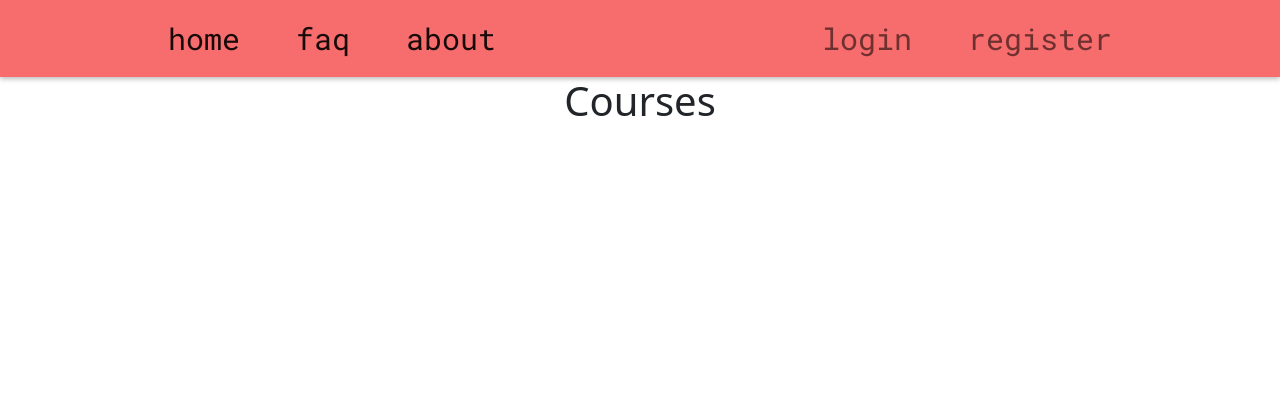
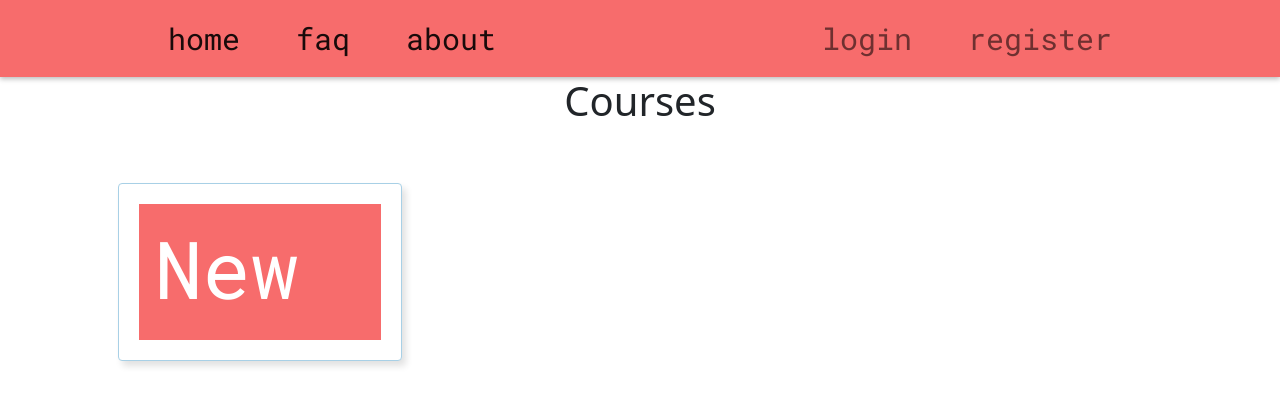
Before and after one commit to ADSteele916/nwhacks2021, a Django app: page /courses/ in a window 1280 px wide. Shown: the top 406 px of the page. Run offline with Django 3.2, Linux system fonts and the light colour scheme; data that the repository does not hold is empty; some libraries are stand-ins or nearby versions.

Commit message:
Started new course page

```diff
--- a/grades/forms.py
+++ b/grades/forms.py
@@ -0,0 +1,5 @@
+from django import forms
+
+class Courseform(forms.Form):
+    course_name = forms.CharField(label="Course name", max_length=20)
+    course_credits = forms.IntegerField(label="Course credits")
--- a/grades/urls.py
+++ b/grades/urls.py
@@ -8,5 +8,6 @@ urlpatterns = [
     path("about/", views.about, name="grades-about"),
     path("courses/", views.courses, name="grades-courses"),
     path("course/<int:course_id>/", views.course, name='grades-course'),
-    path("course/<int:course_id>/<int:bin_id>", views.assessment, name='grades-assessment')
+    path("course/<int:course_id>/<int:bin_id>", views.assessment, name='grades-assessment'),
+    path("courses/new", views.newCourse, name="grades-new-course")
 ]
--- a/grades/views.py
+++ b/grades/views.py
@@ -1,7 +1,8 @@
 from django.shortcuts import render
-from django.http import HttpResponse
+from django.http import HttpResponse, HttpResponseRedirect
 from django.template import loader
 from .models import Course, Bin, Assessment
+from .forms import Courseform
 
 def home(request):
     return render(request, "grades/home.html")
@@ -37,3 +38,14 @@ def assessment(request, course_id, bin_id):
         'assessments_list': assessments_list,
     }
     return HttpResponse(template.render(context, request))
+
+def newCourse(request):
+    if request.method == 'POST':
+        form = Courseform(request.POST)
+
+        if form.is_valid():
+            return HttpResponseRedirect("/courses/")
+    else:
+        form = Courseform()
+
+    return render(request, "grades/newcourse.html", {'form': form})
--- a/templates/grades/courses.html
+++ b/templates/grades/courses.html
@@ -6,7 +6,7 @@
             {% for course in courses_list %}
                 <div class="col-md-4 col-lg-4 col-sm-12 d-flex align-items-stretch">
                     <div class="card">
-                        <a href="{%  url 'grades-course' course.pk %}">
+                        <a href="{% url 'grades-course' course.pk %}">
                             <div class="card-body {% cycle 'blue-card' 'red-card' 'yellow-card' %}">
                                 <h2 class="card-title display-1"><strong>{{ course.name }}</strong></h2>
                                 <p class="card-text">
@@ -19,6 +19,14 @@
             {% endfor %}
         {% endif %}
 
-
+        <div class="col-md-4 col-lg-4 col-sm-12 d-flex align-items-stretch">
+            <div class="card">
+                <a href="{% url 'grades-new-course' %}">
+                    <div class="card-body red-card">
+                        <h2 class="card-title display-1"><strong>New</strong></h2>
+                    </div>
+                </a>
+            </div>
+        </div>
     </div>
 {% endblock content %}
```
Also changed, not shown: templates/grades/newcourse.html (added, +9 -0 lines).
